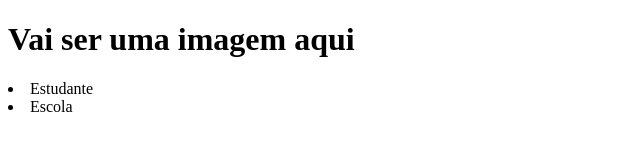
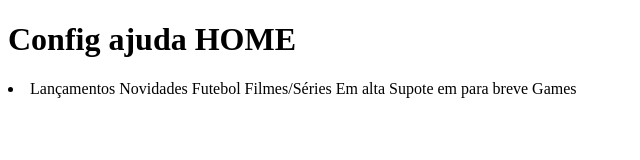
Before and after one commit to pupy23/Site-escola-programa-o, a plain HTML site: page index.html in a window 1280 px wide. Shown: the whole page, without its empty margins (0-640 px from the left). Drawn offline with Linux system fonts and the light colour scheme.

Commit message:
Update index.html

```diff
--- a/index.html
+++ b/index.html
@@ -8,10 +8,12 @@
 </head>
 <body>
     <header>
-    <h1>Vai ser uma imagem aqui</h1>
+    <h1>Config  ajuda      HOME</h1>
     <u1>
-        <Li>Estudante</Li>
-        <Li>Escola</Li>
+    <Li>Lançamentos   Novidades  Futebol  Filmes/Séries   Em alta   Supote
+            em                                                       para
+           breve                                                     Games
+        </Li>
     </u1>
     </header>
 </body>
```
